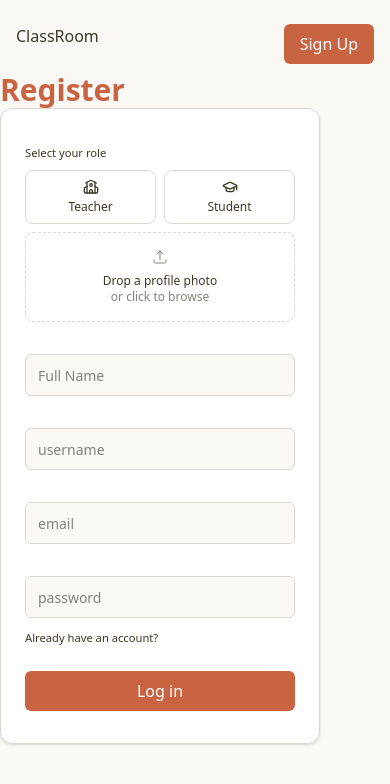
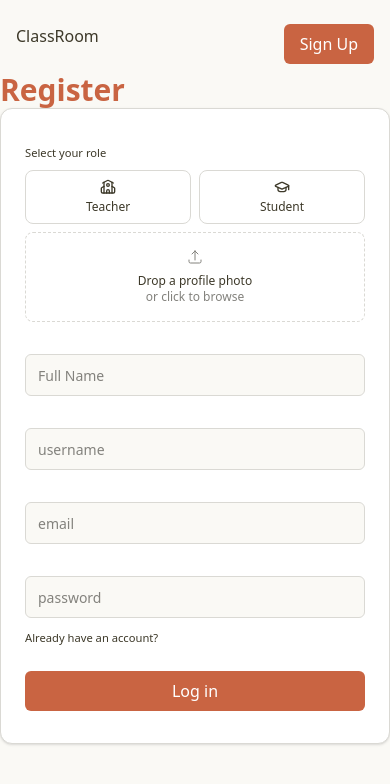
Before and after one commit to yusuf-codes10/horseshoe-academy, a Vue app in the folder apps/web/: page /register in a window 390 px wide. Shown: the top 784 px of the page. Built offline with nearby package versions, Linux system fonts and the light colour scheme.

Commit message:
better responsive design for the register form

```diff
--- a/apps/web/src/views/RegisterView.vue
+++ b/apps/web/src/views/RegisterView.vue
@@ -2,20 +2,21 @@
 import BaseInput from "@/components/shared/BaseInput.vue";
 import MainButton from "@/components/shared/MainButton.vue";
 import { ref } from "vue";
-import { School, GraduationCap } from 'lucide-vue-next'
+import { School, GraduationCap } from "lucide-vue-next";
 
 const isDragging = ref(false);
 const previewUrl = ref(false);
 
-const role = ref('')
+const role = ref("");
 </script>
 
 <template>
   <div>
     <h1 class="title">Register</h1>
     <div
-      class="flex flex-col gap-2 bg-popover border border-border rounded-xl py-8 px-6 w-80 shadow-sm"
+      class="flex flex-col gap-2 bg-popover border border-border rounded-xl py-8 px-6 w-full md:w-180 shadow-sm"
     >
+      <!-- role selection -->
       <p class="sub-text">Select your role</p>
       <div class="flex gap-2">
         <div
@@ -43,6 +44,7 @@ const role = ref('')
           <span class="text-xs">Student</span>
         </div>
       </div>
+      <!-- profile drop zone -->
       <div
         class="relative border border-dashed rounded-lg transition-all duration-200 cursor-pointer"
         :class="isDragging ? 'border-primary bg-accent' : 'border-border hover:border-input'"
@@ -78,10 +80,16 @@ const role = ref('')
           </div>
         </div>
       </div>
-      <BaseInput placeholder="Full Name" />
-      <BaseInput placeholder="username" />
-      <BaseInput placeholder="email" type="email" />
-      <BaseInput placeholder="password" type="password" />
+      <!-- form -->
+      <div class="flex flex-col md:flex-row gap-2">
+        <BaseInput placeholder="Full Name" />
+        <BaseInput placeholder="username" />
+      </div>
+
+      <div class="flex flex-col md:flex-row gap-2">
+        <BaseInput placeholder="email" type="email" />
+        <BaseInput placeholder="password" type="password" />
+      </div>
       <p class="sub-text hover:underline cursor-pointer">
         <RouterLink :to="{ name: 'Login' }">Already have an account?</RouterLink>
       </p>
```
